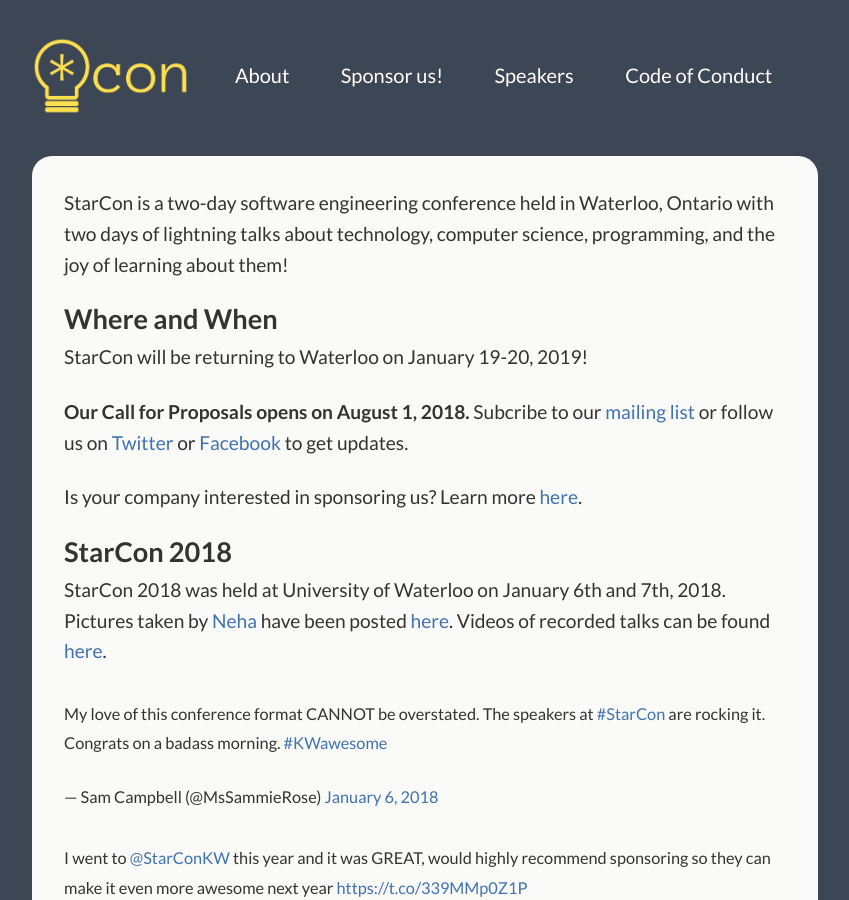
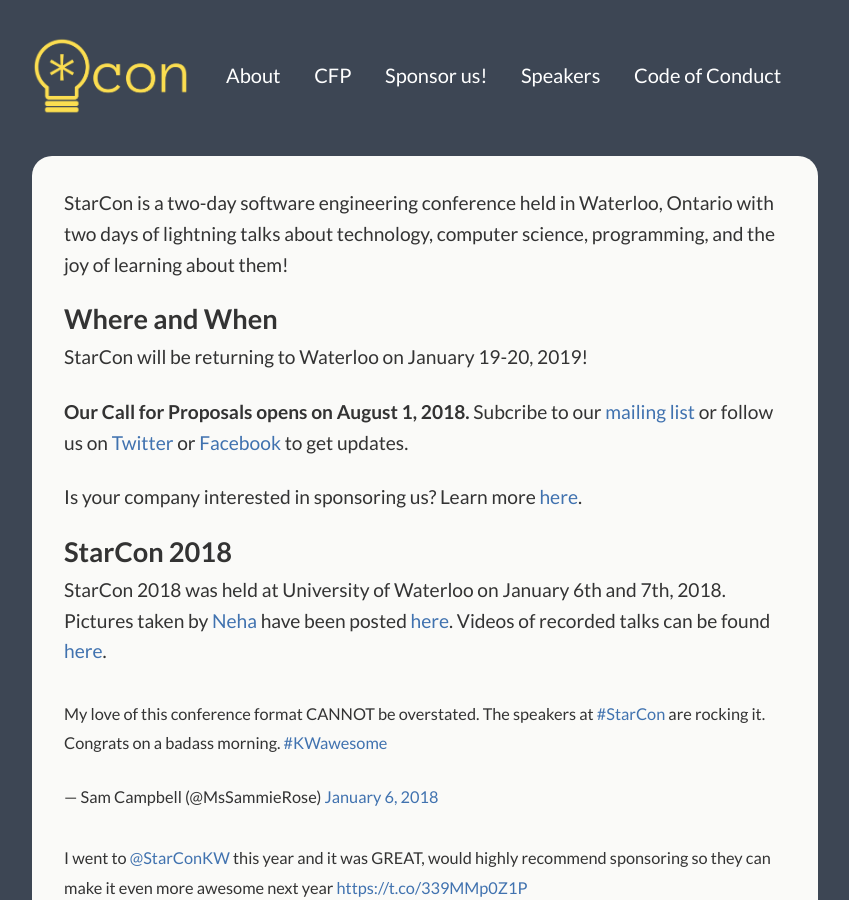
Before and after one commit to StarConKW/starconkw.github.io, a Jekyll site: the page built from index.md, in a window 1280 px wide and 900 px high. Shown: the whole window, without its empty margins (215-1064 px from the left). Built offline with Jekyll 4.4.1, drawn with Linux system fonts in a browser that asks for light colours; comment, search, counter and statistics services are not loaded.

Commit message:
add CFP to navbar (#107)

```diff
--- a/_config.yml
+++ b/_config.yml
@@ -29,6 +29,9 @@ navigation:
   - title: About
     url: /about/
     desc: Learn about us
+  - title: CFP
+    url: /cfp/
+    desc: CFP
   - title: Sponsor us!
     url: /sponsors/
     desc: Sponsor us!
```
